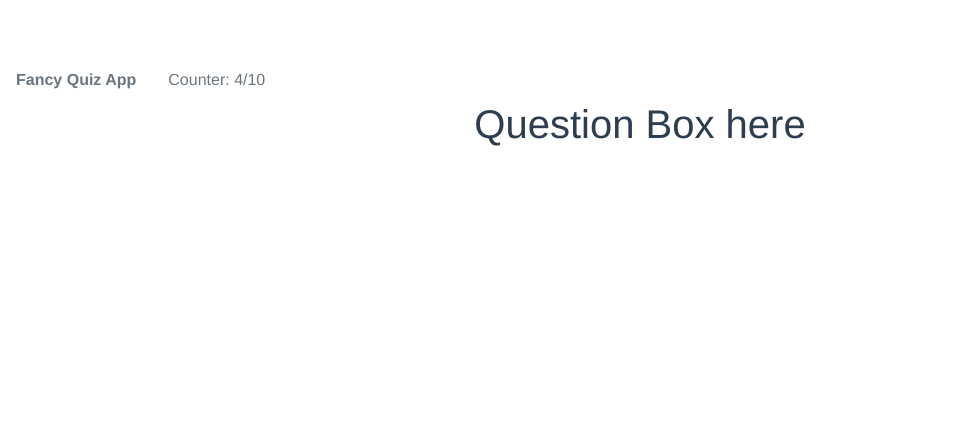
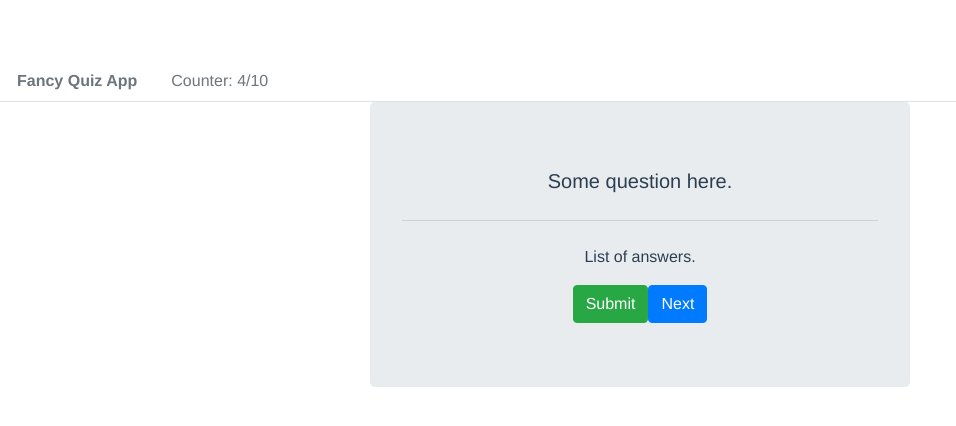
Before and after one commit to mariabrock/FCC-Vue-for-Beginners, a Vue app: page / in a window 1280 px wide. Shown: the top 426 px of the page, without its empty margins (0-956 px from the left). Built offline with nearby package versions, Linux system fonts and the light colour scheme; no server answers.

Commit message:
generated api

```diff
--- a/src/App.vue
+++ b/src/App.vue
@@ -1,7 +1,16 @@
 <template>
   <div id="app">
     <Header />
-    <QuestionBox />
+
+  <b-container class="bv-example-row">
+    <b-row>
+      <b-col sm="6" offset="3">
+        <QuestionBox />
+      </b-col>
+    </b-row>
+  </b-container>
+
+
   </div>
 </template>
 
@@ -14,9 +23,27 @@ export default {
   name: 'App',
   components: {
     Header,
-    QuestionBox
+    QuestionBox,
+  },
+  data() {
+    return {
+      questions: []
+    }
+  },
+  mounted() {
+    fetch('https://opentdb.com/api.php?amount=10&category=16&type=multiple', {
+      method: 'get'
+    })
+    .then((response) => {
+      return response.json();
+    })
+    .then((data) => {
+      this.questions = data.results
+    })
   }
+
 }
+
 </script>
 
 <style>
--- a/src/components/Header.vue
+++ b/src/components/Header.vue
@@ -1,6 +1,6 @@
 <template>
   <div>
-    <b-nav>
+    <b-nav tabs>
       <b-nav-item disabled><b>Fancy Quiz App</b></b-nav-item>
       <b-nav-item disabled>Counter: 4/10</b-nav-item>
     </b-nav>
--- a/src/components/QuestionBox.vue
+++ b/src/components/QuestionBox.vue
@@ -1,5 +1,18 @@
 <template>
-  <div>
-    <h1>Question Box here</h1>
+  <div calss="question-box-container">
+    <b-jumbotron>
+      <template #lead>
+        Some question here.
+      </template>
+
+      <hr class="my-4">
+
+      <p>
+        List of answers.
+      </p>
+
+      <b-button variant="success" href="#">Submit</b-button>
+      <b-button variant="primary" href="#">Next</b-button>
+    </b-jumbotron>
   </div>
 </template>
```
